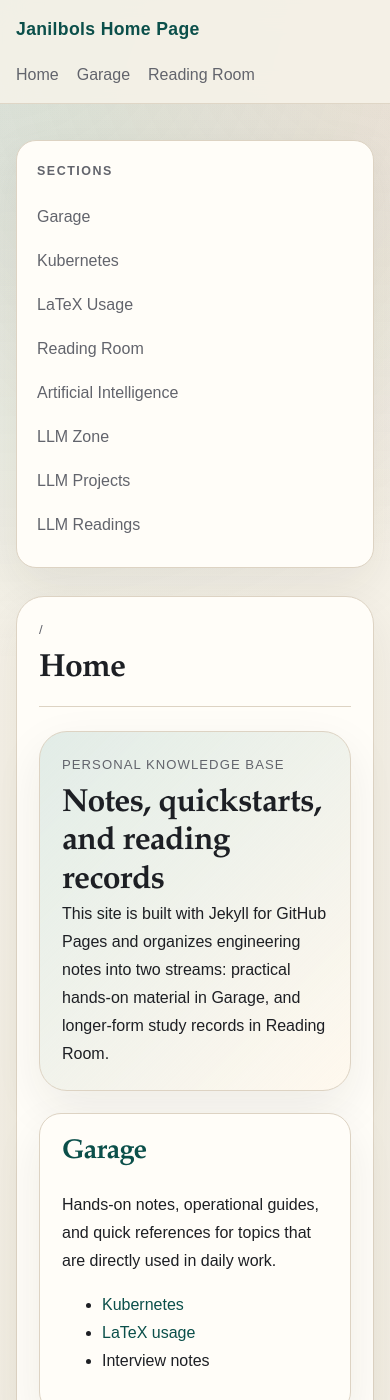
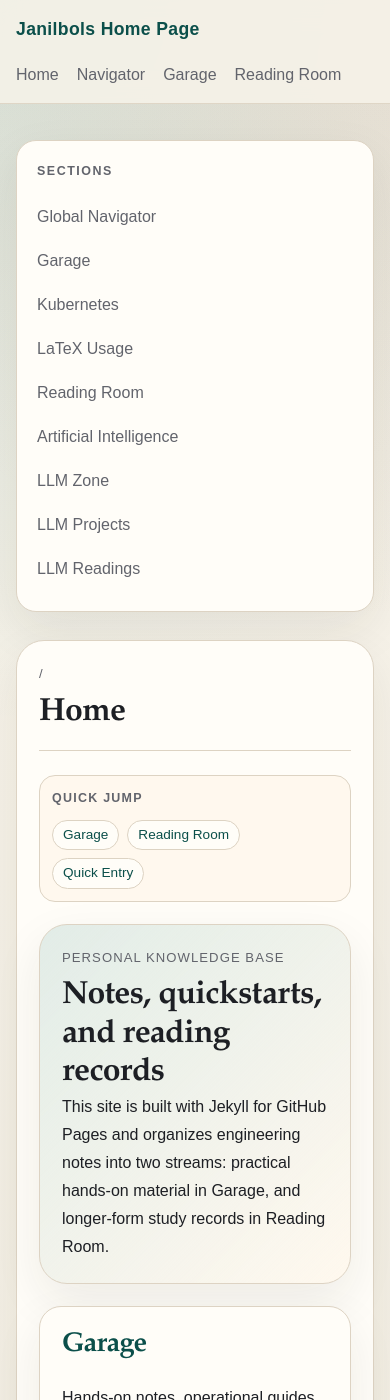
Before and after one commit to janilbols-w/janilbols-w.github.io, a Jekyll site: the page built from index.md, in a window 390 px wide and 1400 px high. Built offline with Jekyll 4.4.1, drawn with Linux system fonts in a browser that asks for light colours.

Commit message:
feat: add global navigator page and site-wide nav entry

```diff
--- a/_layouts/default.html
+++ b/_layouts/default.html
@@ -13,6 +13,7 @@
         <a class="site-brand" href="{{ '/' | relative_url }}">{{ site.title }}</a>
         <nav class="site-nav">
           <a href="{{ '/' | relative_url }}">Home</a>
+          <a href="{{ '/navigator/' | relative_url }}">Navigator</a>
           <a href="{{ '/garage/' | relative_url }}">Garage</a>
           <a href="{{ '/reading_room/' | relative_url }}">Reading Room</a>
         </nav>
@@ -22,6 +23,7 @@
     <main class="shell page-shell">
       <aside class="page-sidebar">
         <p class="sidebar-label">Sections</p>
+        <a href="{{ '/navigator/' | relative_url }}">Global Navigator</a>
         <a href="{{ '/garage/' | relative_url }}">Garage</a>
         <a href="{{ '/garage/kubernetes/' | relative_url }}">Kubernetes</a>
         <a href="{{ '/garage/latex-usage/' | relative_url }}">LaTeX Usage</a>
@@ -39,6 +41,10 @@
             <h1>{{ page.title }}</h1>
           </div>
         {% endif %}
+        <nav class="quick-nav" data-quick-nav hidden>
+          <p class="quick-nav-label">Quick Jump</p>
+          <div class="quick-nav-list" data-quick-nav-list></div>
+        </nav>
         {{ content }}
       </article>
     </main>
@@ -110,6 +116,43 @@
         wrapper.append(frame, meta);
         link.insertAdjacentElement('afterend', wrapper);
       });
+
+      const quickNav = document.querySelector('[data-quick-nav]');
+      const quickNavList = document.querySelector('[data-quick-nav-list]');
+      const headingNodes = Array.from(document.querySelectorAll('.page-content h2, .page-content h3'));
+
+      const slugify = (text, index) => {
+        const base = text
+          .toLowerCase()
+          .trim()
+          .replace(/[^\p{Letter}\p{Number}\s-]/gu, '')
+          .replace(/\s+/g, '-');
+        return base || `section-${index + 1}`;
+      };
+
+      if (quickNav && quickNavList && headingNodes.length > 0) {
+        const usedIds = new Set();
+        headingNodes.forEach((heading, index) => {
+          if (!heading.id) {
+            let candidate = slugify(heading.textContent || '', index);
+            let count = 2;
+            while (usedIds.has(candidate) || document.getElementById(candidate)) {
+              candidate = `${slugify(heading.textContent || '', index)}-${count}`;
+              count += 1;
+            }
+            heading.id = candidate;
+          }
+          usedIds.add(heading.id);
+
+          const link = document.createElement('a');
+          link.className = `quick-nav-tag ${heading.tagName.toLowerCase() === 'h3' ? 'is-sub' : ''}`;
+          link.href = `#${heading.id}`;
+          link.textContent = heading.textContent?.trim() || heading.id;
+          quickNavList.append(link);
+        });
+
+        quickNav.hidden = false;
+      }
     </script>
   </body>
 </html>
--- a/assets/css/style.scss
+++ b/assets/css/style.scss
@@ -141,6 +141,53 @@
   border-bottom: 1px solid var(--line);
 }
 
+.quick-nav {
+  margin: 0 0 22px;
+  padding: 14px;
+  border: 1px solid var(--line);
+  border-radius: 16px;
+  background: var(--paper-strong);
+}
+
+.quick-nav-label {
+  margin: 0 0 10px;
+  font-size: 0.78rem;
+  font-weight: 700;
+  letter-spacing: 0.1em;
+  text-transform: uppercase;
+  color: var(--muted);
+}
+
+.quick-nav-list {
+  display: flex;
+  flex-wrap: wrap;
+  gap: 8px;
+}
+
+.quick-nav-tag {
+  display: inline-flex;
+  align-items: center;
+  border: 1px solid var(--line);
+  border-radius: 999px;
+  padding: 5px 12px;
+  background: var(--paper);
+  color: var(--accent-strong);
+  font-size: 0.9rem;
+  line-height: 1.35;
+}
+
+.quick-nav-tag.is-sub {
+  background: transparent;
+  border-style: dashed;
+  color: var(--muted);
+}
+
+.quick-nav-tag:hover {
+  text-decoration: none;
+  border-color: var(--accent);
+  color: var(--accent-strong);
+}
+
 .page-kicker {
   margin: 0 0 8px;
   font-size: 0.82rem;
@@ -259,6 +306,62 @@
   margin-top: 0;
 }
 
+.nav-hero h2 {
+  margin-top: 0;
+  margin-bottom: 0.4rem;
+}
+
+.nav-search-label {
+  display: block;
+  margin: 10px 0 6px;
+  font-size: 0.86rem;
+  color: var(--muted);
+}
+
+.nav-search {
+  width: 100%;
+  border: 1px solid var(--line);
+  border-radius: 12px;
+  padding: 10px 12px;
+  font: inherit;
+  background: #fff;
+}
+
+.nav-search:focus {
+  outline: 2px solid rgba(15, 118, 110, 0.2);
+  border-color: var(--accent);
+}
+
+.nav-section {
+  margin-top: 16px;
+}
+
+.nav-link-grid {
+  display: grid;
+  grid-template-columns: repeat(2, minmax(0, 1fr));
+  gap: 10px;
+}
+
+.nav-link-card {
+  display: block;
+  border: 1px solid var(--line);
+  border-radius: 12px;
+  padding: 10px 12px;
+  background: var(--paper);
+  color: var(--ink);
+}
+
+.nav-link-card:hover {
+  text-decoration: none;
+  border-color: var(--accent);
+  background: var(--accent-soft);
+}
+
+.nav-empty {
+  margin: 18px 0 0;
+  color: var(--muted);
+}
+
 .site-footer {
   border-top: 1px solid rgba(221, 211, 195, 0.9);
   padding: 24px 0 44px;
@@ -320,6 +423,19 @@
     grid-template-columns: 1fr;
   }
 
+  .nav-link-grid {
+    grid-template-columns: 1fr;
+  }
+
+  .quick-nav {
+    padding: 12px;
+  }
+
+  .quick-nav-tag {
+    font-size: 0.85rem;
+    padding: 5px 10px;
+  }
+
   .drawio-embed iframe {
     min-height: 420px;
   }
--- a/index.md
+++ b/index.md
@@ -33,6 +33,7 @@
 
 ## Quick Entry
 
+- [Global Navigator]({{ '/navigator/' | relative_url }})
 - [Kubernetes 概念概览]({{ '/garage/kubernetes/overview/' | relative_url }})
 - [Kubernetes 终端交互常用命令]({{ '/garage/kubernetes/quickstart/' | relative_url }})
 - [LaTeX Usage]({{ '/garage/latex-usage/' | relative_url }})
```
Also changed, not shown: navigator.md (added, +93 -0 lines).
